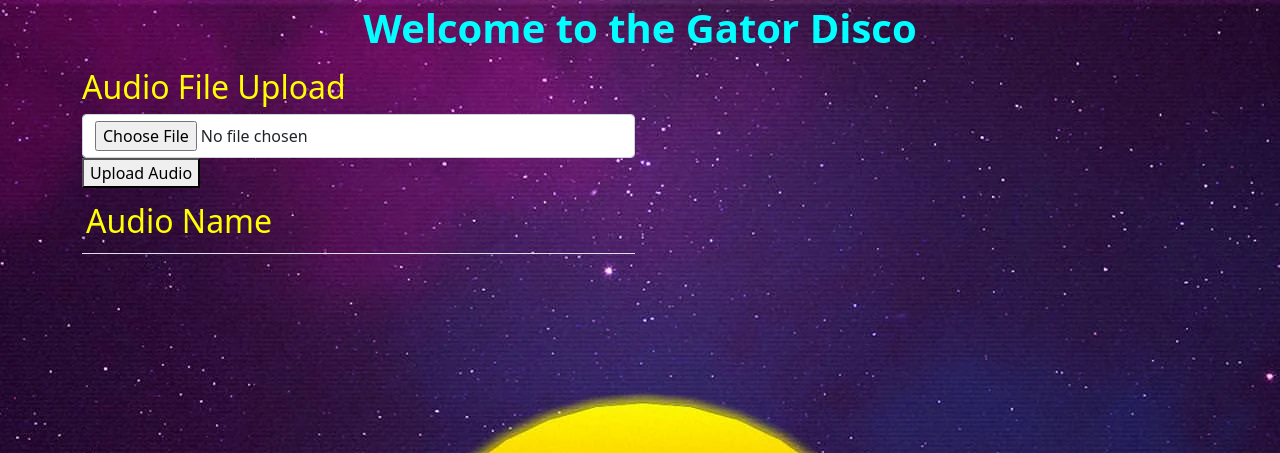
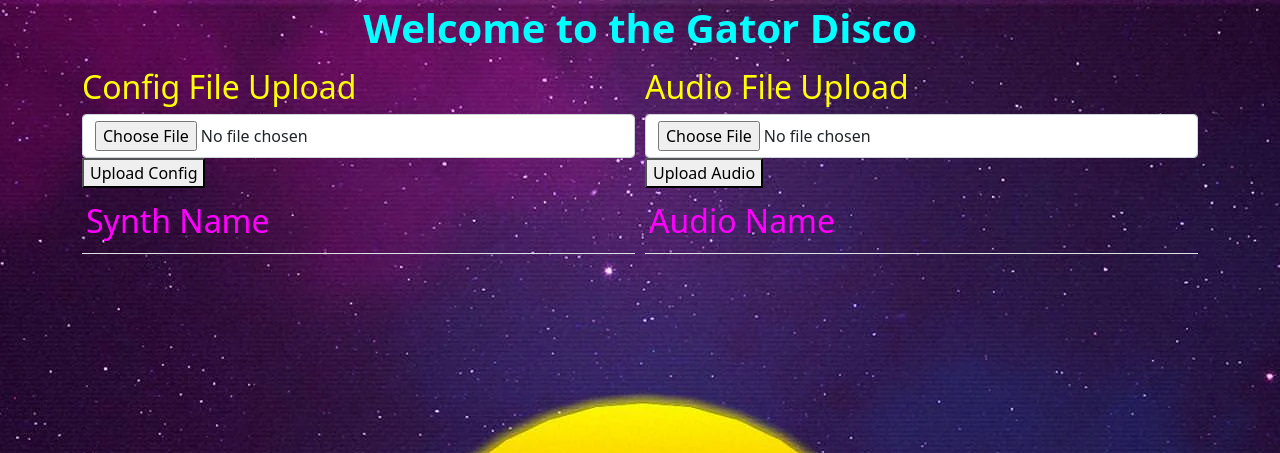
Before and after one commit to XavierJEsteve/GatorDisco, a Django app: page / in a window 1280 px wide. Shown: the top 453 px of the page. Run offline with Django 3.2, Linux system fonts and the light colour scheme; data that the repository does not hold is empty.

Commit message:
reerted web interface to tables...

```diff
--- a/disco_server/fileshare/admin.py
+++ b/disco_server/fileshare/admin.py
@@ -1,8 +1,8 @@
 from django.contrib import admin
 
 # Register your models here.
-from .models import ConfigModel, SynthModel, AudioModel
+from .models import ConfigModel, AudioModel
 
-admin.site.register(SynthModel)
+# admin.site.register(SynthModel)
 admin.site.register(AudioModel)
 admin.site.register(ConfigModel)
--- a/disco_server/fileshare/forms.py
+++ b/disco_server/fileshare/forms.py
@@ -5,27 +5,19 @@ from django.db import models
 from django.db.models.base import Model
 from django import forms
 from django.forms import ModelForm, ChoiceField
-from .models import SynthModel, AudioModel
+from .models import AudioModel, ConfigModel
 
-class SynthForm(ModelForm):
+class ConfigForm(ModelForm):
+    class Meta:
+        model = AudioModel
+        fields = '__all__'
 
-
-    class Meta:
-
-        model = SynthModel
-        fields = ('__all__')
-
-        widgets = {
-            # 'waveForm' : forms.Select(choices=WAVE_CHOICES, attrs={'class': 'form-group','style':'width:190px'}),
-        }
-
-        def __init__(self, *args, **kwargs):
-            super(SynthForm,self).__init__(*args, **kwargs)
-            # for field in iter(self.fields):
-            #     self.fields[field].widget.attrs.update({
-            #         'class': 'form-group',
-            #     })
-            #     self.fields[field].widget.attrs['style'] = 'width:100px;'
+    def __init__(self, *args, **kwargs):
+            super(ConfigForm,self).__init__(*args, **kwargs)
+            for field in iter(self.fields):
+                self.fields[field].widget.attrs.update({
+                    'class': 'form-group',
+                })
 
 
 class AudioForm(ModelForm):
--- a/disco_server/fileshare/models.py
+++ b/disco_server/fileshare/models.py
@@ -4,14 +4,6 @@ from django.core.validators import MaxValueValidator, MinValueValidator
 class AudioModel(models.Model):
     name = models.CharField(max_length=16)
     file = models.FileField(upload_to='wavs/')
-
-    def __str__(self):
-        return self.name
-
-class SynthModel(models.Model):
-    name = models.CharField(unique=True,max_length=16)
-    synFile = models.FileField()
-    photo = models.ImageField()
 
     def __str__(self):
         return self.name
@@ -36,3 +28,13 @@ class ConfigModel(models.Model):
 
     def __str__(self):
         return self.name
+
+class ImageModel(models.Model):
+    image = models.BinaryField(blank=True)
+    config = models.OneToOneField( ConfigModel,
+        on_delete=models.CASCADE,
+        primary_key=True,
+    )
+
+    def __str__(self):
+        return self.name
--- a/disco_server/fileshare/static/disco_server/cover.css
+++ b/disco_server/fileshare/static/disco_server/cover.css
@@ -45,7 +45,7 @@ body {
 /* h2 {
   padding: .25rem 0;
   font-weight: 700;
-  color: rgb(239, 255, 93);
+  color:hwb(305 0% 0%);
   background-color: transparent;
   border-bottom: .25rem solid transparent;
 } */
@@ -53,18 +53,21 @@ body {
 .container {
   display: grid;
   grid-template-columns: 1fr 1fr;
-  grid-template-rows: 1fr;
+  grid-template-rows: 1fr 1fr;
   gap: 10px 10px;
   grid-template-areas:
-    "audioUpload"    "audioFiles";
+    "configFiles configUpload"
+    "audioUpload audioFiles";
 }
 .audioUpload { grid-area: audioUpload; }
+.synthForm { grid-area: synthForm; }
 .audioFiles { grid-area: audioFiles; }
-.synthForm { grid-area: synthForm; }
-.confFiles { grid-area: confFiles; }
+.synthFiles { grid-area: synthFiles; }
+
 
 .td-bright {
   color: white;
+  font-weight: bold;
 }
  .nav-masthead .nav-link {
   padding: .25rem 0;
--- a/disco_server/fileshare/views.py
+++ b/disco_server/fileshare/views.py
@@ -4,8 +4,8 @@ from django.shortcuts import redirect, render
 from django.http import HttpResponse
 from django.core.files.storage import FileSystemStorage
 from django.utils.datastructures import MultiValueDictKeyError
-from .forms import AudioForm, SynthForm
-from .models import AudioModel, SynthModel, ConfigModel
+from .forms import AudioForm, ConfigForm
+from .models import AudioModel, ConfigModel
 
 # Primarily for dbOperations
 from django.conf import settings
@@ -28,6 +28,8 @@ def index(request,action=-1,id=-1):
         if request.method == 'POST':
                 # AUDIO FILE UPLOAD
                 audioform = AudioForm(request.POST, request.FILES)
+
+
                 if audioform.is_valid():
                         audioform.save()
                 try:
@@ -37,7 +39,8 @@ def index(request,action=-1,id=-1):
                         # fs.save(uploaded_file.name, uploaded_file)
                         print(uploaded_file.name, uploaded_file)
                         # Save audio file to db
-                        AudioModel(name=uploaded_file.name,file=uploaded_file).save()
+                        A = AudioModel(name=uploaded_file.name,file=uploaded_file)
+                        A.save()
 
                         return redirect('index')
 
@@ -48,11 +51,13 @@ def index(request,action=-1,id=-1):
                 #         pass
         else:
                 audioform = AudioForm()
+                configform = ConfigForm()
 
         context = {
+                'audioform'     : audioform,
                 'audio_rows'    : audio_rows,
                 'config_rows'   : config_rows,
-                'audioform'     : audioform
+                'configform'    : configform
         }
         return render(request, 'index.html', context)
 
--- a/disco_server/templates/index.html
+++ b/disco_server/templates/index.html
@@ -2,23 +2,22 @@
 
 {% block content_index %}
 <div class="container">
-    <!-- <div class="synthForm">
-        <h2 style="color:yellow">Synth Settings Upload</h2>
+
+
+    <div class="configUpload">
+        <h2 style="color:yellow"> Config File Upload</h2>
         <form method="POST" enctype="multipart/form-data">
             {% csrf_token %}
-                {% for field in synthform %}
-                    <div class="form-control">
-                        <div class="form-group">
-                            {{ field }}
-                            <label>{{ field.name }}</label>
-                        </div>
-                    </div>
-                {% endfor %}
-            <button type="submit">Upload Synth Settings</button>
+            <div class="form-control">
+                <div class="form-group">
+                    {{ configform.file }}
+                </div>
+            </div>
+            <button type="submit">Upload Config</button>
         </form>
     </div>
-     -->
-    <div class="audioUpload">
+
+        <div class="AudioUpload">
         <h2 style="color:yellow"> Audio File Upload</h2>
         <form method="POST" enctype="multipart/form-data">
             {% csrf_token %}
@@ -37,7 +36,7 @@
             <thead class="thead-dark">
                 <tr>
                     <th>
-                        <h2 style="color:yellow"> Audio Name</h2>
+                        <h2 style="color:magenta"> Audio Name</h2>
                     </th>
                 </tr>
             </thead>
@@ -45,24 +44,50 @@
                 {% for audio in audio_rows %}
                     <tr>
                         <td class="td-bright">{{ audio.name }}</td>
+                        <td>
+                            <!-- Needs a ref to file location -->
+                            <button class='btn btn-primary' name="download_button"> Download</button>
+                        </td>
+                        <td>
+                            <!-- Nees to sumit a POST to index for deletion (action) of file (id)  -->
+                            <button type="submit" class='btn btn-danger' name="delete_button"> Delete</button>
+                        </td>
                     </tr>
                 {% endfor %}
             </tbody>
         </table>
-        </div>
     </div>
-</div>
-<div class="confFiles">
-    <div class="card-deck" style="display:flex;">
-        {% for conf in config_rows %}
-        <div class="card" style="width : 18rem; display:flex; margin-right: 15px; margin-left: 15px;">
-         <img class="card-img-top" src="media/screens/config1.png" />
-          <div class="card-body">
-            <h5 class="card-title">{{ conf.name }}</h5>
-            <p class="card-text">Card Text</p>
-          </div>
-        </div>
-        {% endfor %}
     </div>
+
+    <div class="configFiles">
+        <div class="table-responsive">
+        <table class= "table table-sm">
+            <thead class="thead-dark">
+                <tr>
+                    <th>
+                        <h2 style="color:magenta">Synth Name</h2>
+                    </th>
+                </tr>
+            </thead>
+            <tbody>
+                {% for config in config_rows %}
+                    <tr>
+                        <td class="td-bright">
+                            {{ config.name }}
+                        </td>
+                        <td>
+                            <!-- Needs a ref to file location -->
+                            <button class='btn btn-primary' name="download_button"> Download</button>
+                        </td>
+                        <td>
+                            <!-- Nees to sumit a POST to index for deletion (action) of file (id)  -->
+                            <button type="submit" class='btn btn-danger' name="delete_button"> Delete</button>
+                        </td>
+                    </tr>
+                {% endfor %}
+            </tbody>
+        </table>
+    </div>
+
 </div>
 {% endblock %}
```
Also changed, not shown: disco_server/fileshare/migrations/0024_alter_audiomodel_file.py (added), disco_server/fileshare/migrations/0025_delete_synthmodel.py (added), disco_server/fileshare/migrations/0026_imagemodel.py (added), disco_server/fileshare/migrations/0027_remove_imagemodel_file.py (added), disco_server/fileshare/migrations/0028_imagemodel_image.py (added), disco_server/fileshare/migrations/0029_remove_imagemodel_name.py (added), 2 other files.
